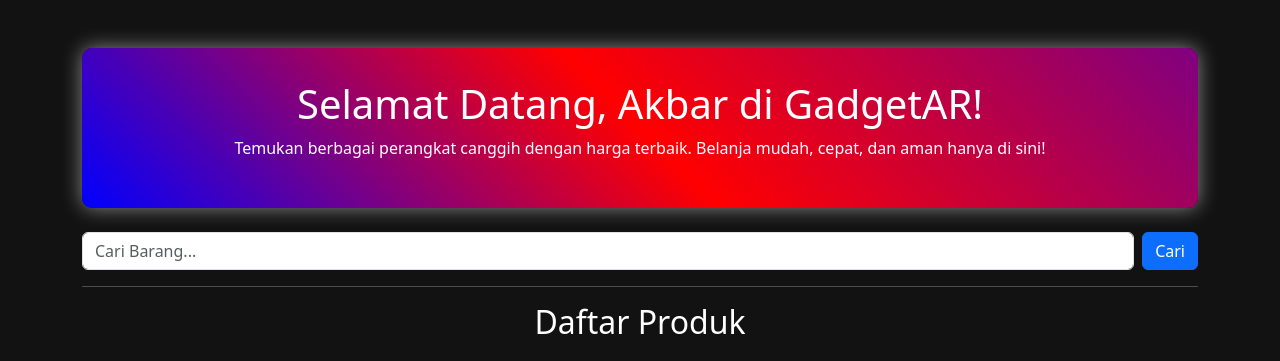
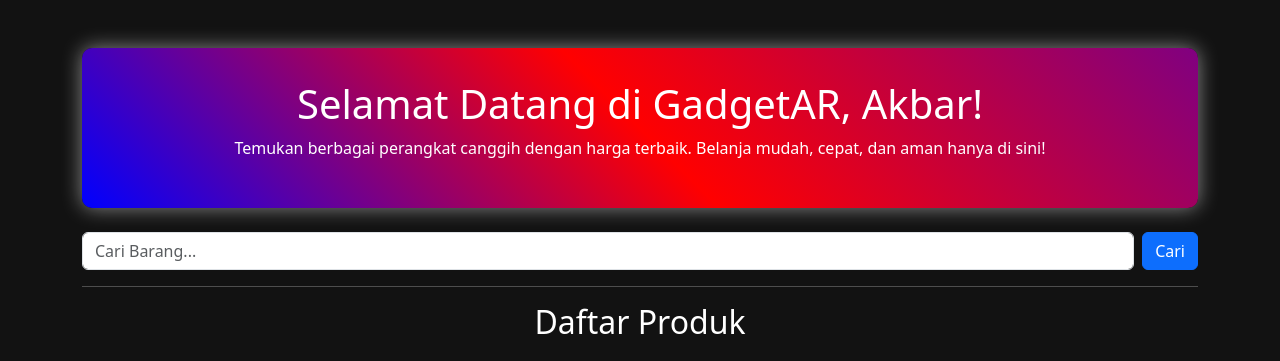
Before and after one commit to Arigta/GadgetAR, a PHP site: page /user/dashboard.php in a window 1280 px wide. Shown: the part 56-417 px from the top of the page. Run offline with PHP 8.4, Linux system fonts and the light colour scheme; a user stored in the database is signed in; data comes from the database, SQL or seed files in the repository.

Commit message:
Memperbaiki teks Jumbotron

```diff
--- a/user/dashboard.php
+++ b/user/dashboard.php
@@ -126,7 +126,7 @@
 
     <div class="container mt-5">
         <div class="jumbotron text-center">
-            <h1 class="animate__animated animate__fadeInDown">Selamat Datang, <?= htmlspecialchars($_SESSION['nama']); ?> di GadgetAR!</h1>
+            <h1 class="animate__animated animate__fadeInDown">Selamat Datang di GadgetAR, <?= htmlspecialchars($_SESSION['nama']); ?>!</h1>
             <p class="animate__animated animate__fadeInDown">Temukan berbagai perangkat canggih dengan harga terbaik. Belanja mudah, cepat, dan aman hanya di sini!</p>
         </div>
         <div class="mt-4">
```
